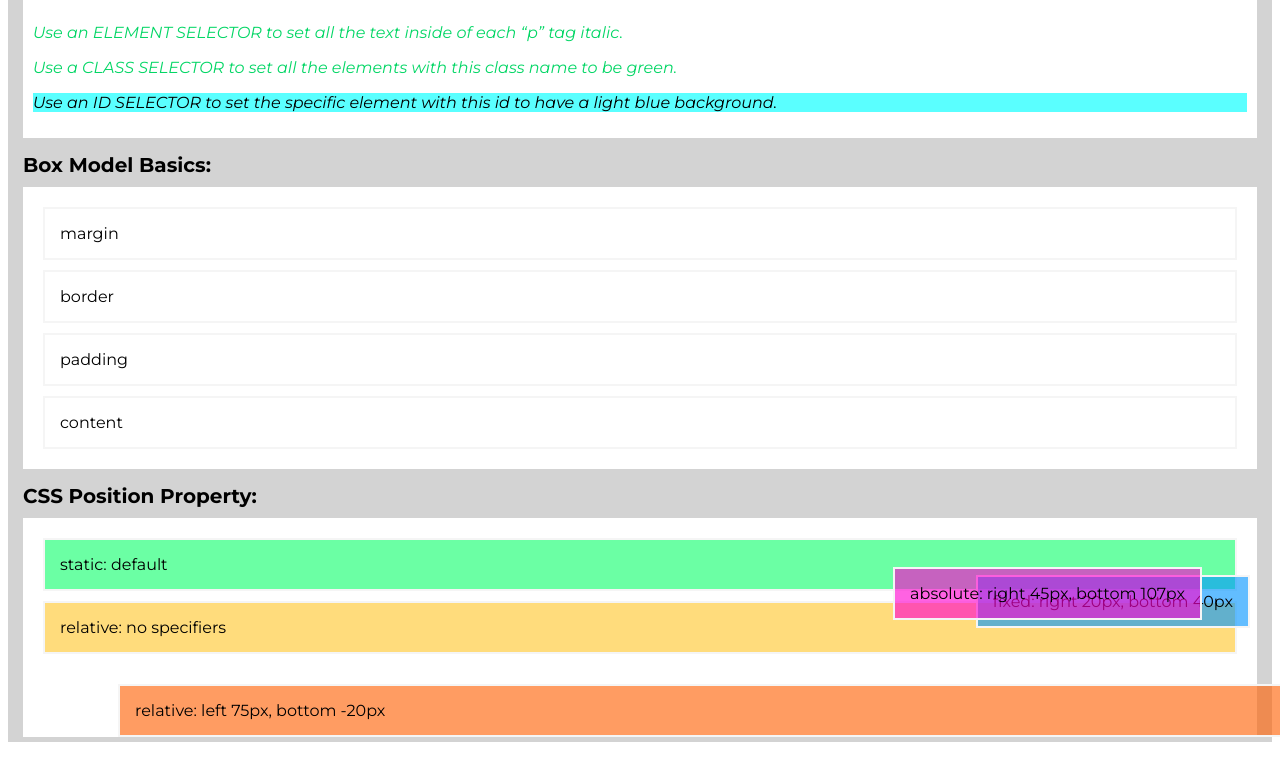
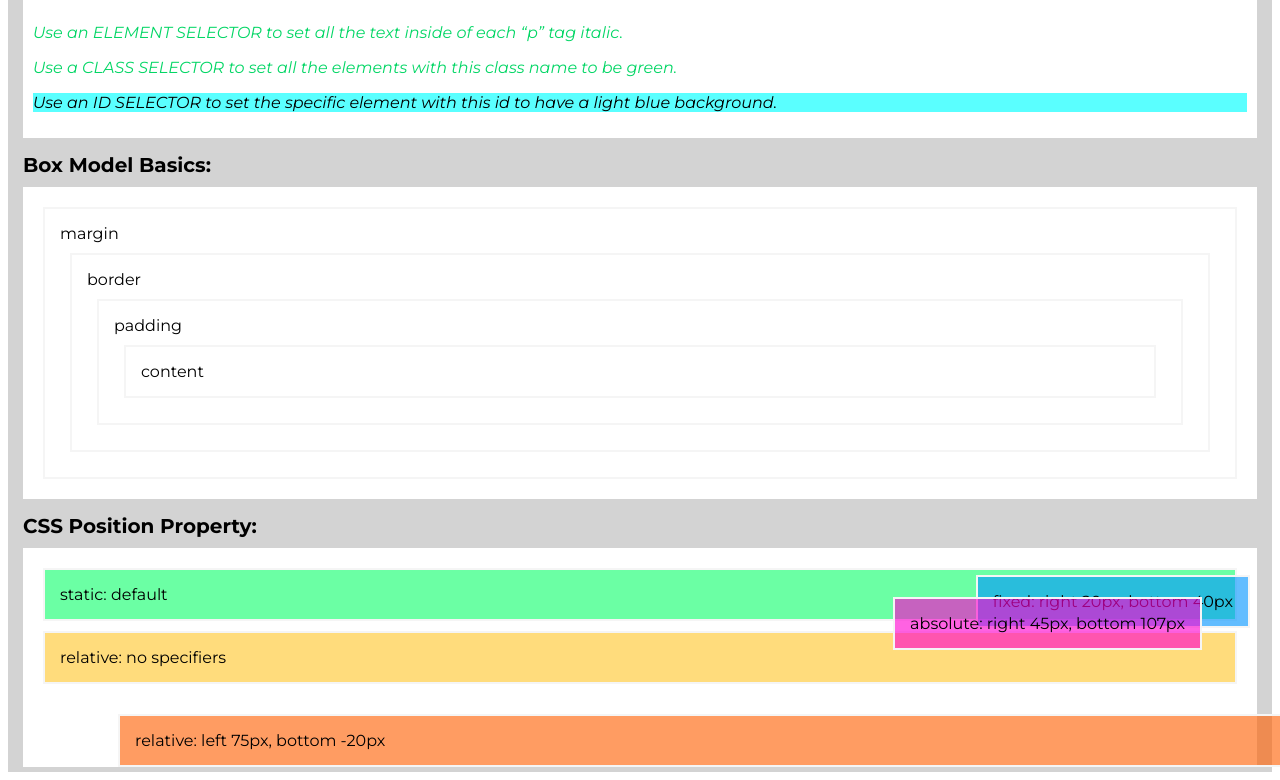
Before and after one commit to NAHco-code/AquaExperience, a plain HTML site: page generation.html in a window 1280 px wide. Shown: the part 122-902 px from the top of the page. Before the commit the page ends 872 px from the top, so only its background shows below. Drawn offline with Linux system fonts and the light colour scheme.

Commit message:
Place box model demo divs inside one another to relate css box model visual

```diff
--- a/generation.html
+++ b/generation.html
@@ -34,11 +34,13 @@
             <h3>Box Model Basics:</h3>
             <section>
 
-                <div class="box" id="box1">margin</div>
-                <div class="box" id="box2">border</div>
-                <div class="box" id="box3">padding</div>
-                <div class="box" id="box4">content</div>
-                <!-- <div class="box" id="box6">6</div> -->
+                <div class="box" id="margin-demo">margin
+                    <div class="box" id="border-demo">border
+                        <div class="box" id="padding-demo">padding
+                            <div class="box" id="content-demo">content</div>
+                        </div>
+                    </div>
+                </div>
 
             </section>
 
```
